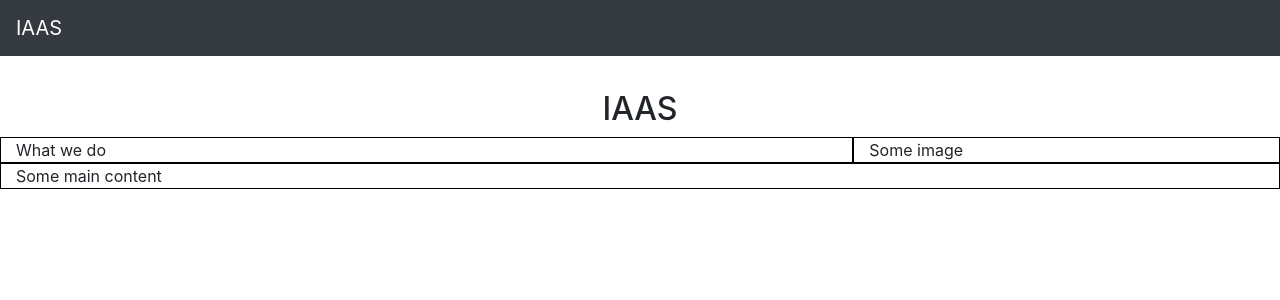
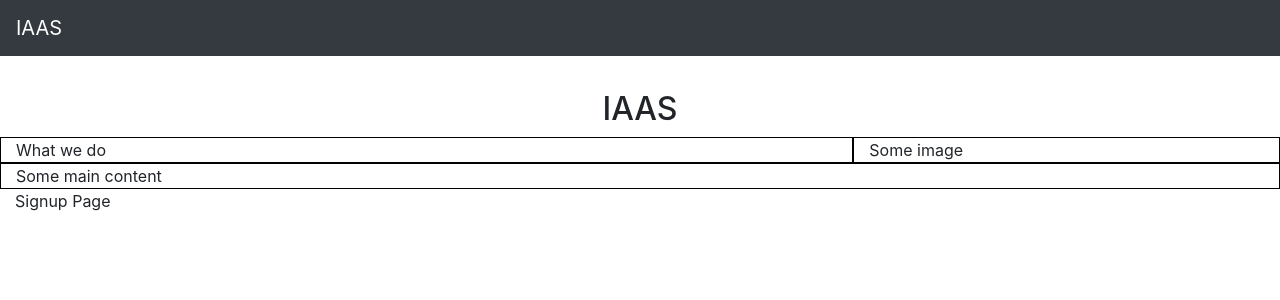
Before and after one commit to gr1d99/IAPS-frontend, a Vue app: page /#/sign_up in a window 1280 px wide. Shown: the top 300 px of the page. Built offline with nearby package versions, Linux system fonts and the light colour scheme.

Commit message:
setup routing for signup page

```diff
--- a/package.json
+++ b/package.json
@@ -10,7 +10,8 @@
   },
   "dependencies": {
     "bootstrap": "^4.2.1",
-    "vue": "^2.5.21"
+    "vue": "^2.5.21",
+    "vue-router": "^3.0.2"
   },
   "devDependencies": {
     "@vue/cli-plugin-babel": "^3.3.0",
--- a/src/App.vue
+++ b/src/App.vue
@@ -5,12 +5,13 @@
     </div>
     <div class="container-fluid">
       <HomePage/>
+      <router-view />
     </div>
   </div>
 </template>
 
 <script>
-import HomePage from './components/Pages/HomePage'; // eslint-disable-line
+import HomePage from './components/Pages/HomePage/HomePage'; // eslint-disable-line
 import NavigationBar from './components/Navigation/NavigationBar'; // eslint-disable-line
 
 export default {
--- a/src/components/Pages/HomePage.vue
+++ b/src/components/Pages/HomePage/HomePage.vue
@@ -24,5 +24,5 @@ export default {
 </script>
 
 <style lang="scss" scoped>
-@import "./assets/homepage";
+@import "assets/homepage";
 </style>
--- /dev/null
+++ b/src/components/Pages/SignupPage/SignupPage.vue
@@ -0,0 +1,15 @@
+<template>
+  <div>
+    Signup Page
+  </div>
+</template>
+
+<script>
+export default {
+  name: 'SignupPage',
+};
+</script>
+
+<style scoped>
+
+</style>
--- a/src/main.js
+++ b/src/main.js
@@ -1,8 +1,12 @@
 import Vue from 'vue';
+
 import App from './App.vue';
+
+import router from './router';
 
 Vue.config.productionTip = false;
 
 new Vue({
+  router,
   render: h => h(App),
 }).$mount('#app');
--- /dev/null
+++ b/src/router/index.js
@@ -0,0 +1,19 @@
+import Vue from 'vue';
+import Router from 'vue-router';
+
+import SignupPage from '../components/Pages/SignupPage/SignupPage';
+
+
+Vue.use(Router);
+
+const router = new Router({
+  routes: [
+    {
+      path: '/sign_up',
+      name: 'Signup',
+      component: SignupPage,
+    },
+  ],
+});
+
+export default router;
```
Also changed, not shown: src/components/Pages/HomePage/assets/homepage.scss (renamed from src/components/Pages/assets/homepage.scss), 2 other files (tests, documents, lock files or other folders).
